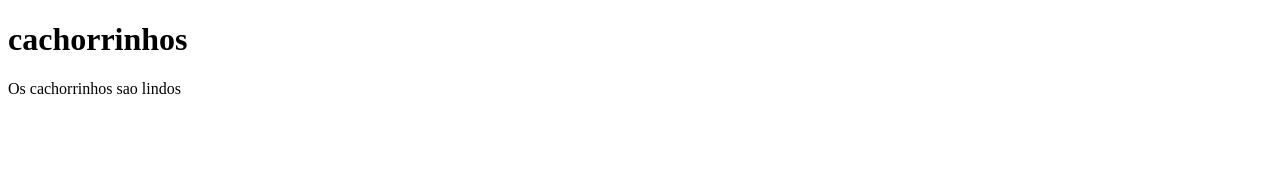
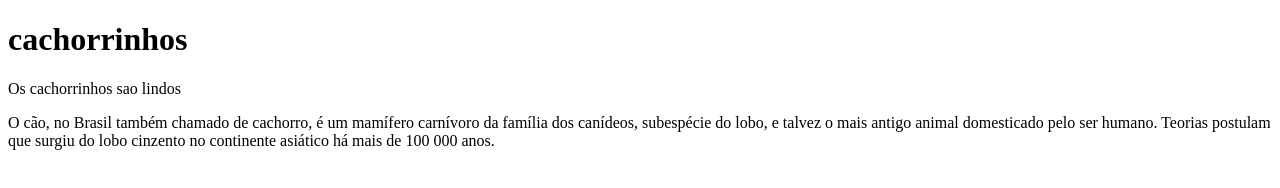
Before and after one commit to PedroAndrade3TEC/PedroAndrade021, a plain HTML site: page index.html in a window 1280 px wide. Drawn offline with Linux system fonts and the light colour scheme.

Commit message:
Update index.html

```diff
--- a/index.html
+++ b/index.html
@@ -9,7 +9,7 @@
 <body>
     <h1>cachorrinhos</h1>
 <p>Os cachorrinhos sao lindos</p>
-
+<p>O cão, no Brasil também chamado de cachorro, é um mamífero carnívoro da família dos canídeos, subespécie do lobo, e talvez o mais antigo animal domesticado pelo ser humano. Teorias postulam que surgiu do lobo cinzento no continente asiático há mais de 100 000 anos.</p>
 
 </body>
 </html>
```
